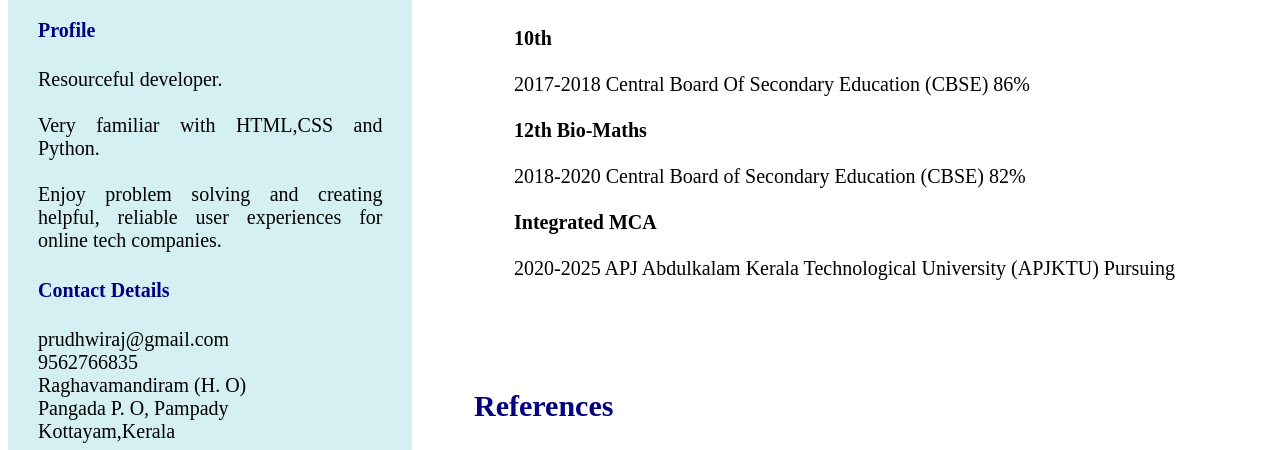
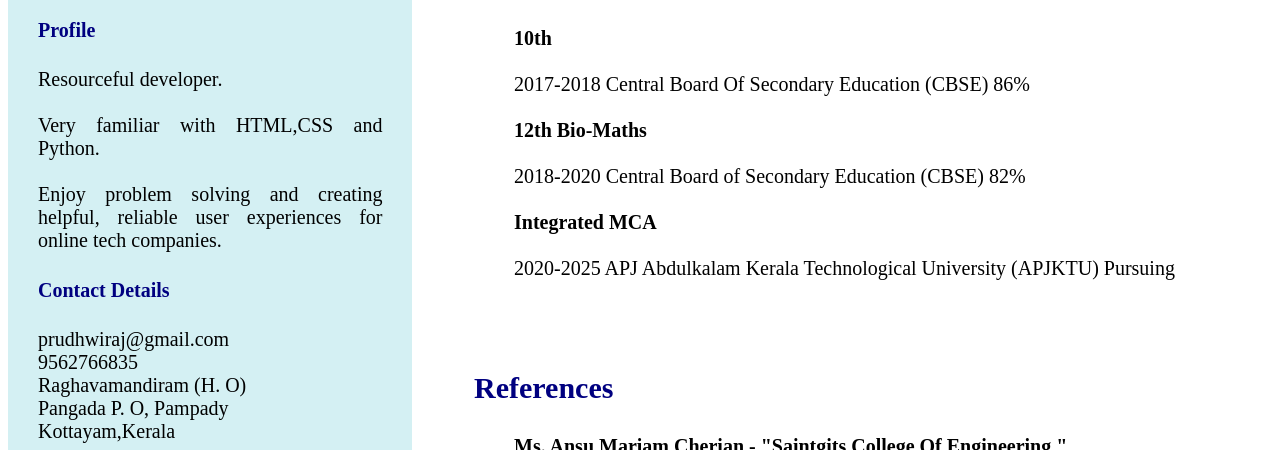
Before and after one commit to Prudhwi2002/Resume, a plain HTML site: page index.html in a window 1280 px wide. Shown: the part 292-742 px from the top of the page. Drawn offline with Linux system fonts and the light colour scheme.

Commit message:
Update index.html

```diff
--- a/index.html
+++ b/index.html
@@ -114,7 +114,7 @@
                 <li>2018-2020 Central Board of Secondary Education (CBSE) 82%</li><br>
                 <b>Integrated MCA</b><br><br>
                 <li>2020-2025 APJ Abdulkalam Kerala Technological University (APJKTU) Pursuing</li><br>
-            </ul><br><br>
+            </ul><br>
             <h3>References</h3>
             <ul type="none">
                 <b>Ms. Ansu Mariam Cherian - "Saintgits College Of Engineering "</b><br><br>
```
